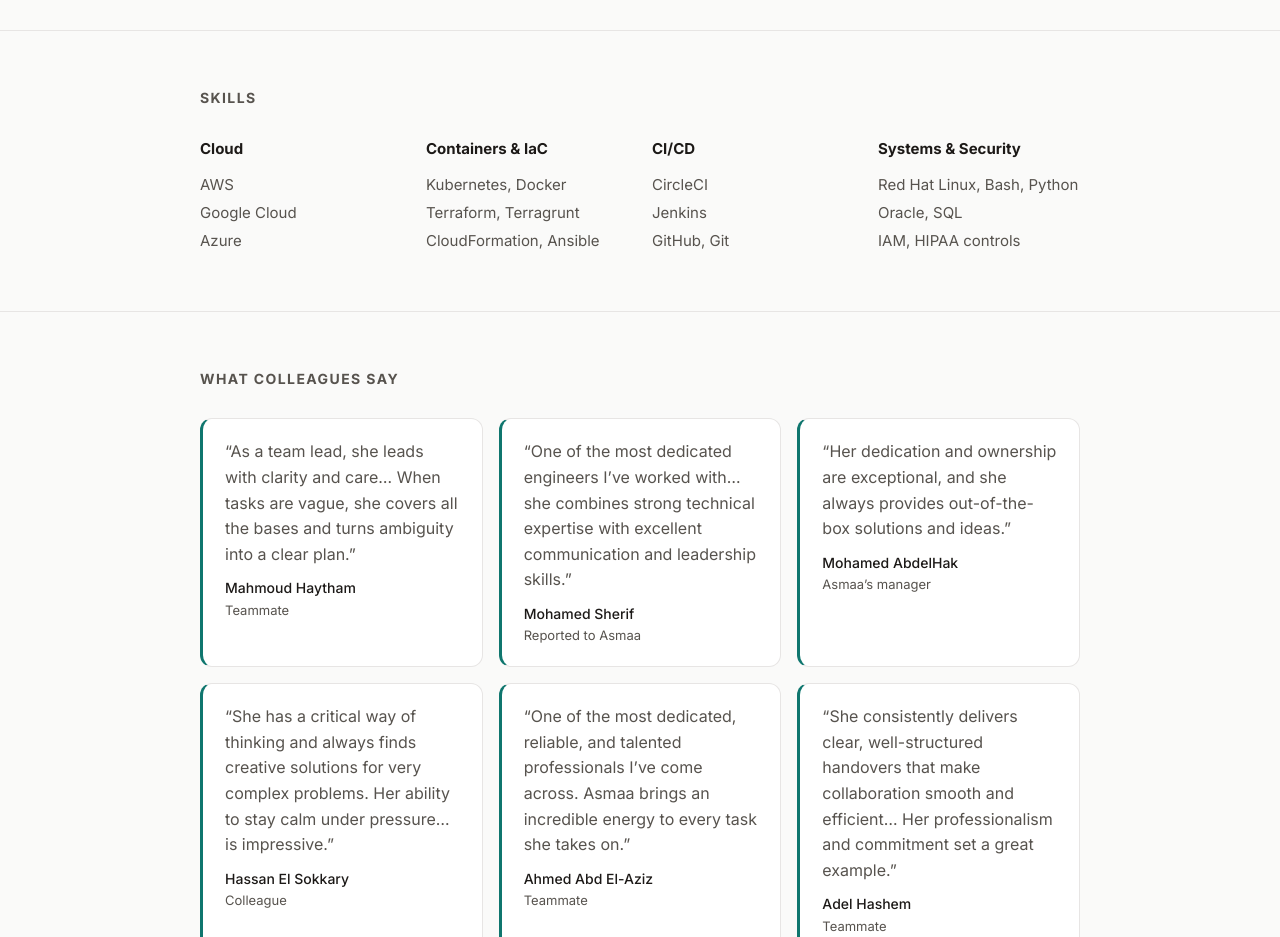
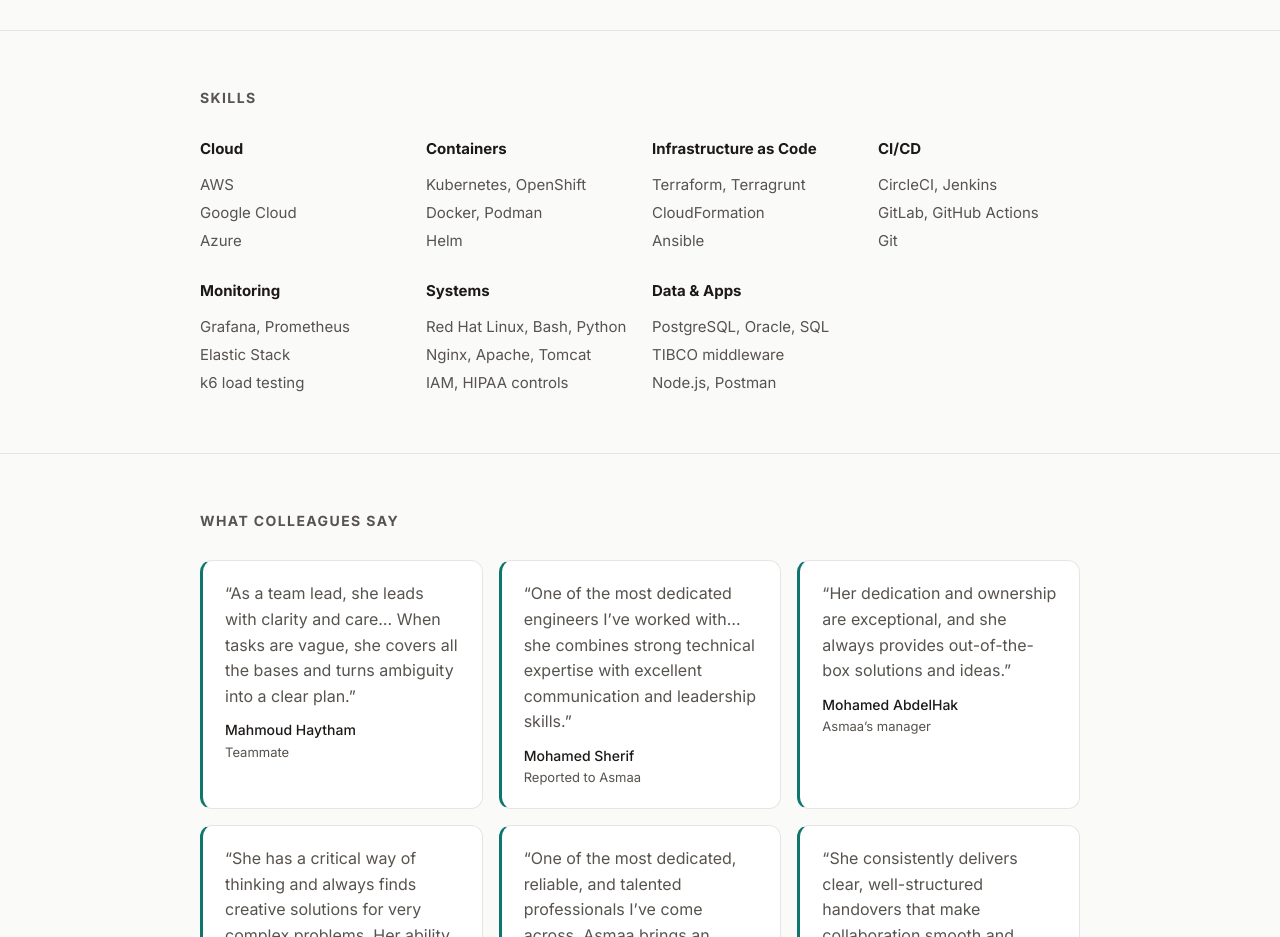
Before and after one commit to asmaasallam22/asmaasallam22.github.io, a plain HTML site: page index.html in a window 1280 px wide. Shown: the part 3500-4437 px from the top of the page. Drawn offline with Linux system fonts and the light colour scheme.

Commit message:
Add more tech: GitLab, Helm, OpenShift, Grafana and more

```diff
--- a/index.html
+++ b/index.html
@@ -244,9 +244,12 @@
     <h2>Skills</h2>
     <div class="skills">
       <div><h3>Cloud</h3><ul><li>AWS</li><li>Google Cloud</li><li>Azure</li></ul></div>
-      <div><h3>Containers &amp; IaC</h3><ul><li>Kubernetes, Docker</li><li>Terraform, Terragrunt</li><li>CloudFormation, Ansible</li></ul></div>
-      <div><h3>CI/CD</h3><ul><li>CircleCI</li><li>Jenkins</li><li>GitHub, Git</li></ul></div>
-      <div><h3>Systems &amp; Security</h3><ul><li>Red Hat Linux, Bash, Python</li><li>Oracle, SQL</li><li>IAM, HIPAA controls</li></ul></div>
+      <div><h3>Containers</h3><ul><li>Kubernetes, OpenShift</li><li>Docker, Podman</li><li>Helm</li></ul></div>
+      <div><h3>Infrastructure as Code</h3><ul><li>Terraform, Terragrunt</li><li>CloudFormation</li><li>Ansible</li></ul></div>
+      <div><h3>CI/CD</h3><ul><li>CircleCI, Jenkins</li><li>GitLab, GitHub Actions</li><li>Git</li></ul></div>
+      <div><h3>Monitoring</h3><ul><li>Grafana, Prometheus</li><li>Elastic Stack</li><li>k6 load testing</li></ul></div>
+      <div><h3>Systems</h3><ul><li>Red Hat Linux, Bash, Python</li><li>Nginx, Apache, Tomcat</li><li>IAM, HIPAA controls</li></ul></div>
+      <div><h3>Data &amp; Apps</h3><ul><li>PostgreSQL, Oracle, SQL</li><li>TIBCO middleware</li><li>Node.js, Postman</li></ul></div>
     </div>
   </div>
 </section>
```
